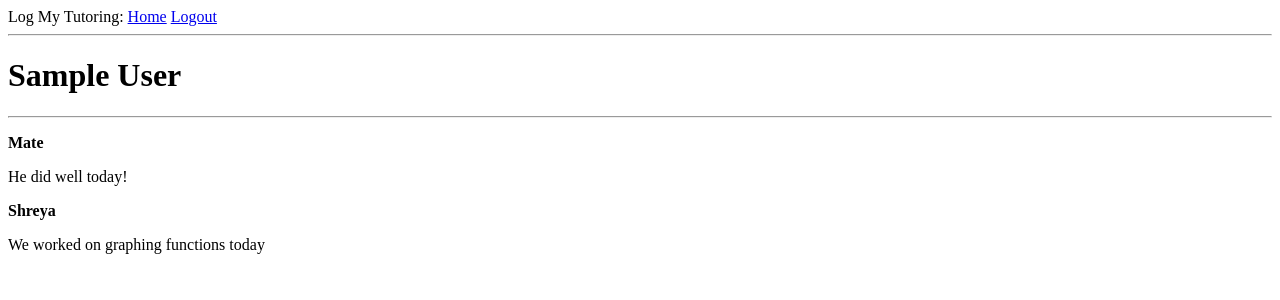
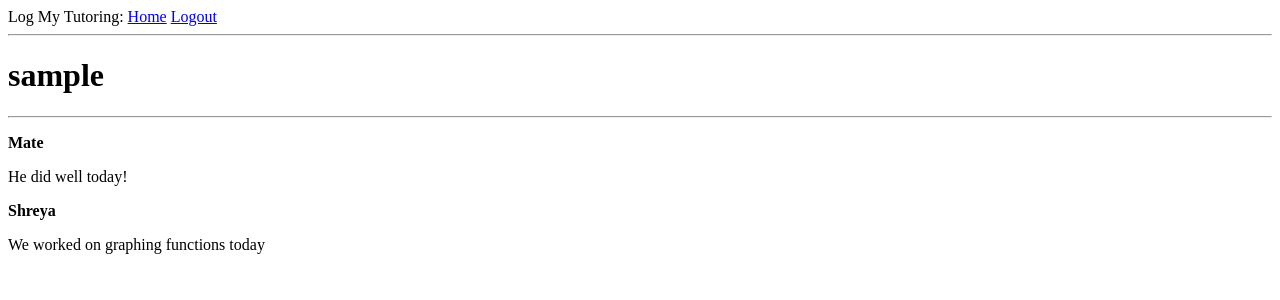
Before and after one commit to BrianBChoi/logmytutoring, a Flask app: page / in a window 1280 px wide. Shown: the top 300 px of the page. Run offline with Flask 2, Linux system fonts and the light colour scheme; the visitor is signed in with stand-in values (Sample User, id 1); data comes from the database, SQL or seed files in the repository.

Commit message:
Delete test user in index view function
Also, fixed index.html to show the username of the current user instead
of the name. Will change back after adding user registration
functionality.

```diff
--- a/app/routes.py
+++ b/app/routes.py
@@ -11,7 +11,6 @@ from app.models import User
 @app.route('/index')
 @login_required
 def index():
-    user = {'username': 'Miguel'}
     sessions = [
         {
             'student': {'name': 'Mate'},
@@ -22,7 +21,7 @@ def index():
             'notes': 'We worked on graphing functions today'
         }
     ]
-    return render_template('index.html', title='Home', user=user, sessions=sessions)
+    return render_template('index.html', title='Home', sessions=sessions)
 
 
 @app.route('/login', methods=['GET', 'POST'])
--- a/app/templates/index.html
+++ b/app/templates/index.html
@@ -1,7 +1,7 @@
 {% extends "base.html" %}
 
 {% block content %}
-    <h1>{{ current_user.name }}</h1>
+    <h1>{{ current_user.username }}</h1>
     <hr>
     {% for session in sessions %}
     <div>
```
